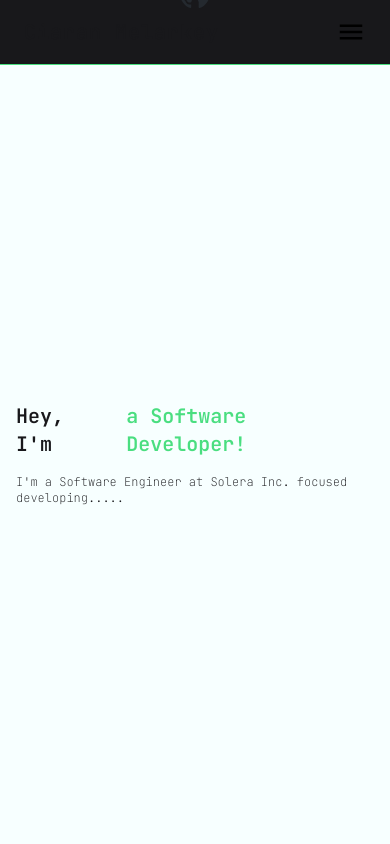
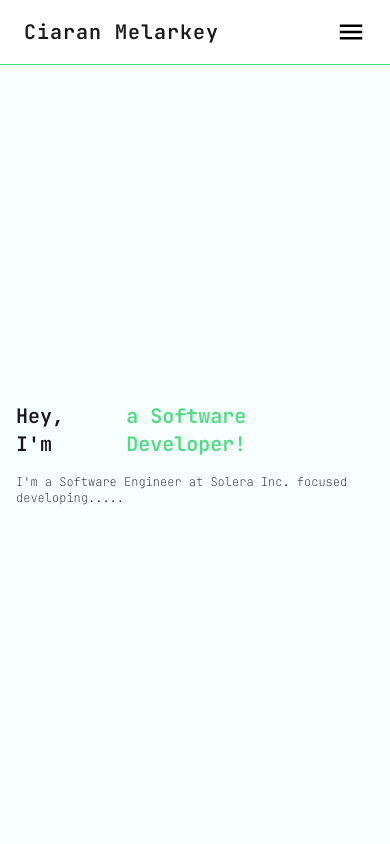
Before and after one commit to ciaran-m-98/ciaran-portfolio, a Next.js app: page / in a window 390 px wide. Shown: the top 844 px of the page. Built offline with nearby package versions, Linux system fonts and the light colour scheme; a web font is replaced by a local one.

Commit message:
Update mobile view

```diff
--- a/src/ui/navbar/Navbar.tsx
+++ b/src/ui/navbar/Navbar.tsx
@@ -35,7 +35,7 @@ export default function Navbar() {
   return (
     <nav
       className={cx(
-        'sticky top-0 w-full h-16 flex px-2 dark:bg-zinc-900 md:bg-transparent z-50',
+        'sticky top-0 w-full h-16 flex px-2 dark:bg-zinc-900 bg-white z-50',
         {
           'backdrop-blur-md': !isScrollAtTop,
           'border-b-0': isResponsiveNavbarOpen,
--- a/src/ui/navbar/ResponsiveNavbar.tsx
+++ b/src/ui/navbar/ResponsiveNavbar.tsx
@@ -53,7 +53,7 @@ export default function ResponsiveNavbar() {
   return (
     <div
       className={cx(
-        'md:hidden flex flex-col overflow-hidden h-64 w-full p-6 gap-8 border-b border-green-400 bg-zinc-900 z-10 fixed translate-y-[-255px]',
+        'md:hidden flex flex-col overflow-hidden h-64 w-full p-6 gap-8 border-b border-green-400 bg-white dark:bg-zinc-900 z-10 fixed translate-y-[-255px]',
         {
           slideAnimation: animate && isResponsiveNavbarOpen,
           closeAnimation: animate && !isResponsiveNavbarOpen,
```
Also changed, not shown: tsconfig.json (+19 -5 lines).
